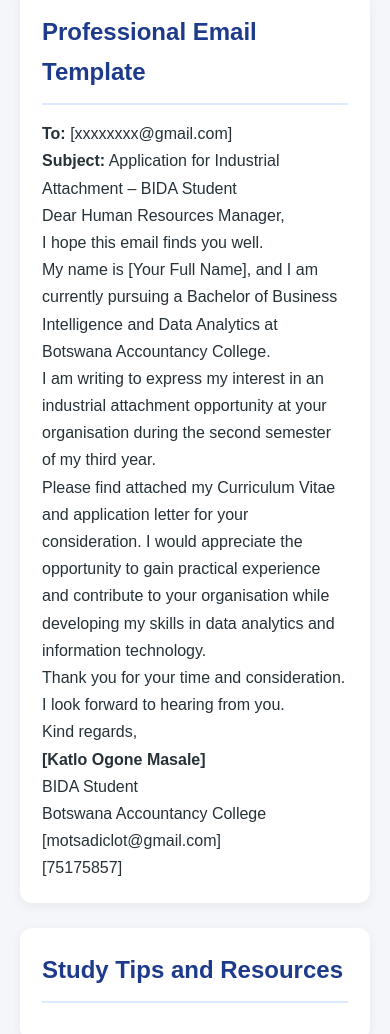
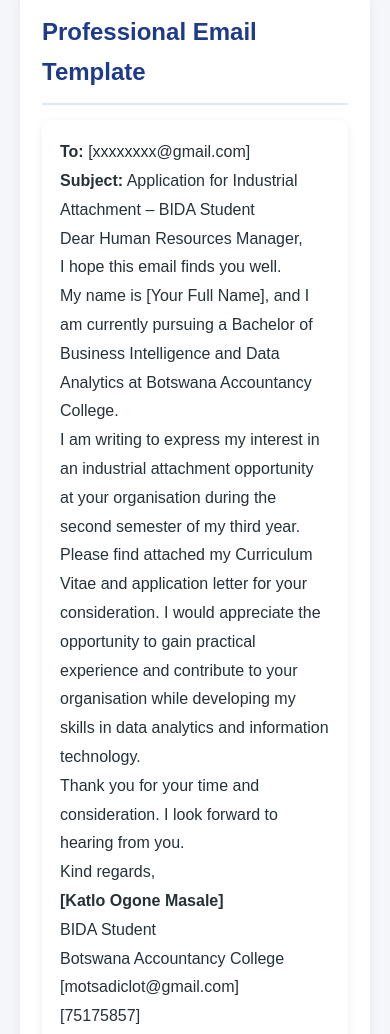
Before and after one commit to motsadiclot-png/css-digital-portfolio, a plain HTML site: page index.html in a window 390 px wide. Shown: the part 10701-11735 px from the top of the page. Drawn offline with Linux system fonts and the light colour scheme.

Commit message:
Update style.css

```diff
--- a/style.css
+++ b/style.css
@@ -201,3 +201,24 @@ footer {
         text-align: left;
     }
 }
+/* Professional Email Template */
+
+.email-template {
+    background-color: white;
+    padding: 30px;
+    border-radius: 10px;
+    box-shadow: 0 2px 8px rgba(0, 0, 0, 0.08);
+    line-height: 1.8;
+}
+
+.email-template hr {
+    border: none;
+    border-top: 1px solid #ddd;
+    margin: 20px 0;
+}
+
+@media (max-width: 600px) {
+    .email-template {
+        padding: 18px;
+    }
+}
```
